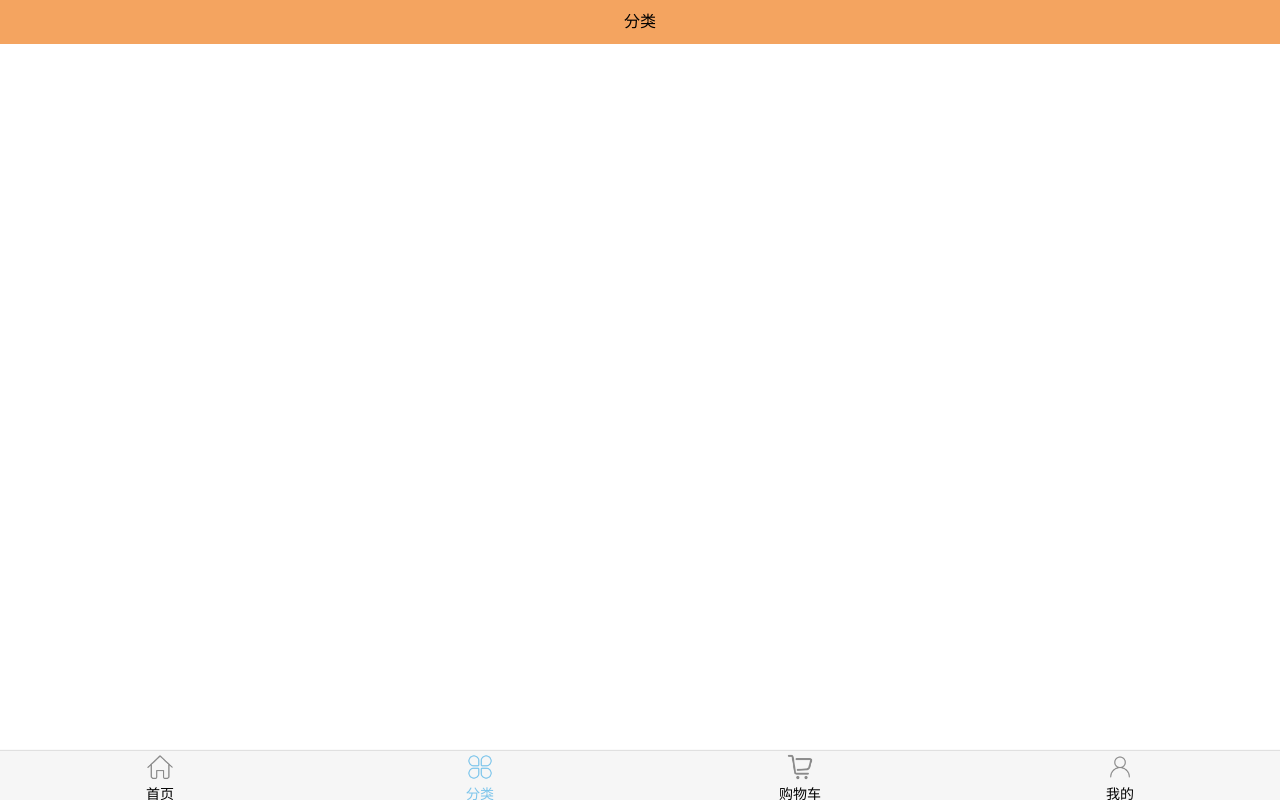
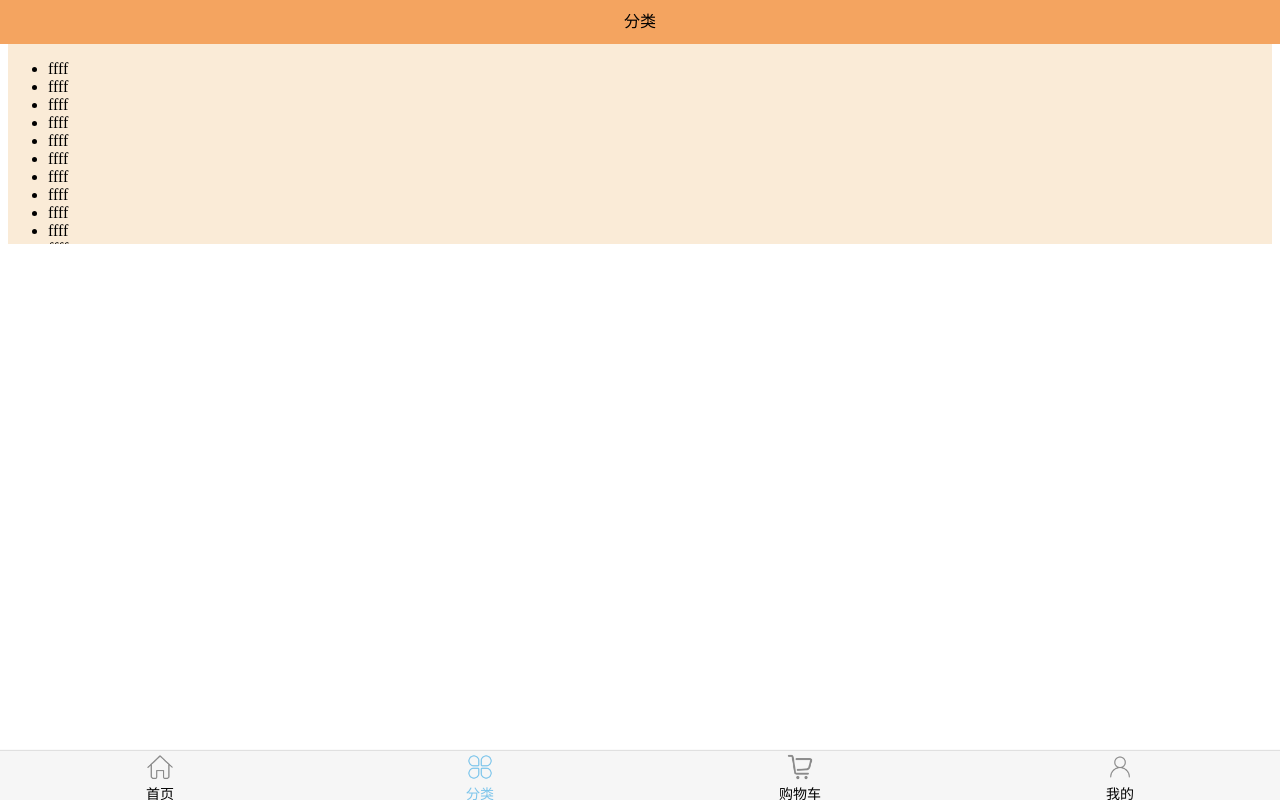
Before and after one commit to 172718133/SuperMall, a Vue app: page /#/category in a window 1280 px wide. Built offline with nearby package versions, Linux system fonts and the light colour scheme.

Commit message:
scroll基本使用

```diff
--- a/package.json
+++ b/package.json
@@ -23,6 +23,7 @@
     "@vue/cli-service": "~5.0.0",
     "@vue/eslint-config-standard": "^6.1.0",
     "axios": "^1.2.2",
+    "better-scroll": "^2.5.0",
     "eslint": "^7.32.0",
     "eslint-plugin-import": "^2.25.3",
     "eslint-plugin-node": "^11.1.0",
--- a/src/views/category/Category.vue
+++ b/src/views/category/Category.vue
@@ -1,5 +1,107 @@
 <template>
-  <div>
+  <div class="wrapper" ref="wrapper">
+    <ul>
+      <li>ffff</li>
+      <li>ffff</li>
+      <li>ffff</li>
+      <li>ffff</li>
+      <li>ffff</li>
+      <li>ffff</li>
+      <li>ffff</li>
+      <li>ffff</li>
+      <li>ffff</li>
+      <li>ffff</li>
+      <li>ffff</li>
+      <li>ffff</li>
+      <li>ffff</li>
+      <li>ffff</li>
+      <li>ffff</li>
+      <li>ffff</li>
+      <li>ffff</li>
+      <li>ffff</li>
+      <li>ffff</li>
+      <li>ffff</li>
+      <li>ffff</li>
+      <li>ffff</li>
+      <li>ffff</li>
+      <li>ffff</li>
+      <li>ffff</li>
+      <li>ffff</li>
+      <li>ffff</li>
+      <li>ffff</li>
+      <li>ffff</li>
+      <li>ffff</li>
+      <li>ffff</li>
+      <li>ffff</li>
+      <li>ffff</li>
+      <li>ffff</li>
+      <li>ffff</li>
+      <li>ffff</li>
+      <li>ffff</li>
+      <li>ffff</li>
+      <li>ffff</li>
+      <li>ffff</li>
+      <li>ffff</li>
+      <li>ffff</li>
+      <li>ffff</li>
+      <li>ffff</li>
+      <li>ffff</li>
+      <li>ffff</li>
+      <li>ffff</li>
+      <li>ffff</li>
+      <li>ffff</li>
+      <li>ffff</li>
+      <li>ffff</li>
+      <li>ffff</li>
+      <li>ffff</li>
+      <li>ffff</li>
+      <li>ffff</li>
+      <li>ffff</li>
+      <li>ffff</li>
+      <li>ffff</li>
+      <li>ffff</li>
+      <li>ffff</li>
+      <li>ffff</li>
+      <li>ffff</li>
+      <li>ffff</li>
+      <li>ffff</li>
+      <li>ffff</li>
+      <li>ffff</li>
+      <li>ffff</li>
+      <li>ffff</li>
+      <li>ffff</li>
+      <li>ffff</li>
+      <li>ffff</li>
+      <li>ffff</li>
+      <li>ffff</li>
+      <li>ffff</li>
+      <li>ffff</li>
+      <li>ffff</li>
+      <li>ffff</li>
+      <li>ffff</li>
+      <li>ffff</li>
+      <li>ffff</li>
+      <li>ffff</li>
+      <li>ffff</li>
+      <li>ffff</li>
+      <li>ffff</li>
+      <li>ffff</li>
+      <li>ffff</li>
+      <li>ffff</li>
+      <li>ffff</li>
+      <li>ffff</li>
+      <li>ffff</li>
+      <li>ffff</li>
+      <li>ffff</li>
+      <li>ffff</li>
+      <li>ffff</li>
+      <li>ffff</li>
+      <li>ffff</li>
+      <li>ffff</li>
+      <li>ffff</li>
+      <li>ffff</li>
+      <li>ffff</li>
+    </ul>
     <NavBar>
       <div slot="center">分类</div>
     </NavBar>
@@ -7,15 +109,31 @@
 </template>
 
 <script>
+import BScroll from 'better-scroll'
 import NavBar from '@/components/common/navbar/NavBar.vue'
 export default {
   name: 'my-category',
   components: {
     NavBar
+  },
+  data () {
+    return {
+      scroll: null
+    }
+  },
+  mounted () {
+    this.scroll = new BScroll(this.$refs.wrapper, {
+      probeType: 2
+    })
   }
 }
 </script>
 
 <style lang="less" scoped>
-
+  .wrapper {
+    height: 200px;
+    background-color: antiquewhite;
+    margin-top: 44px;
+    overflow: hidden;
+  }
 </style>
```
Also changed, not shown: 1 other file (tests, documents, lock files or other folders).
